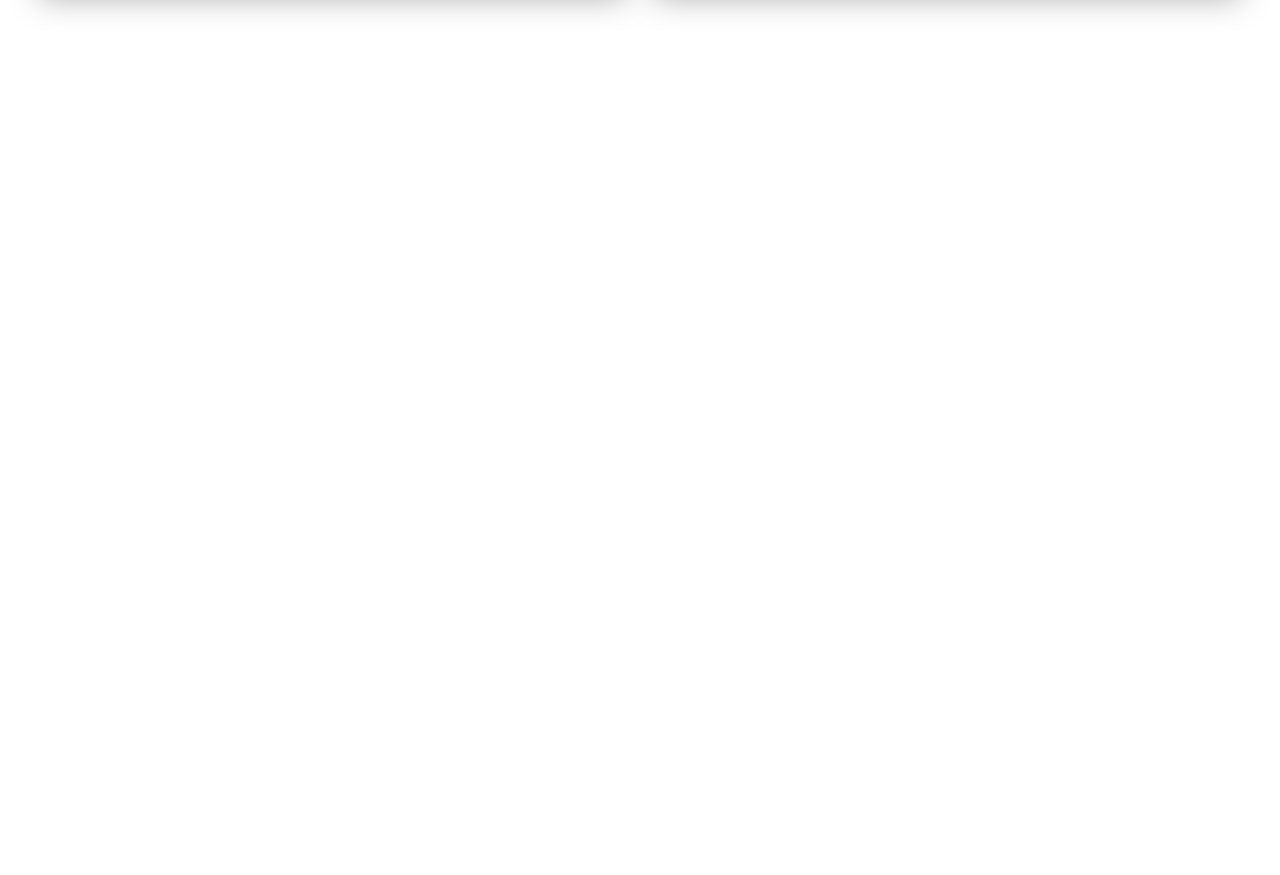
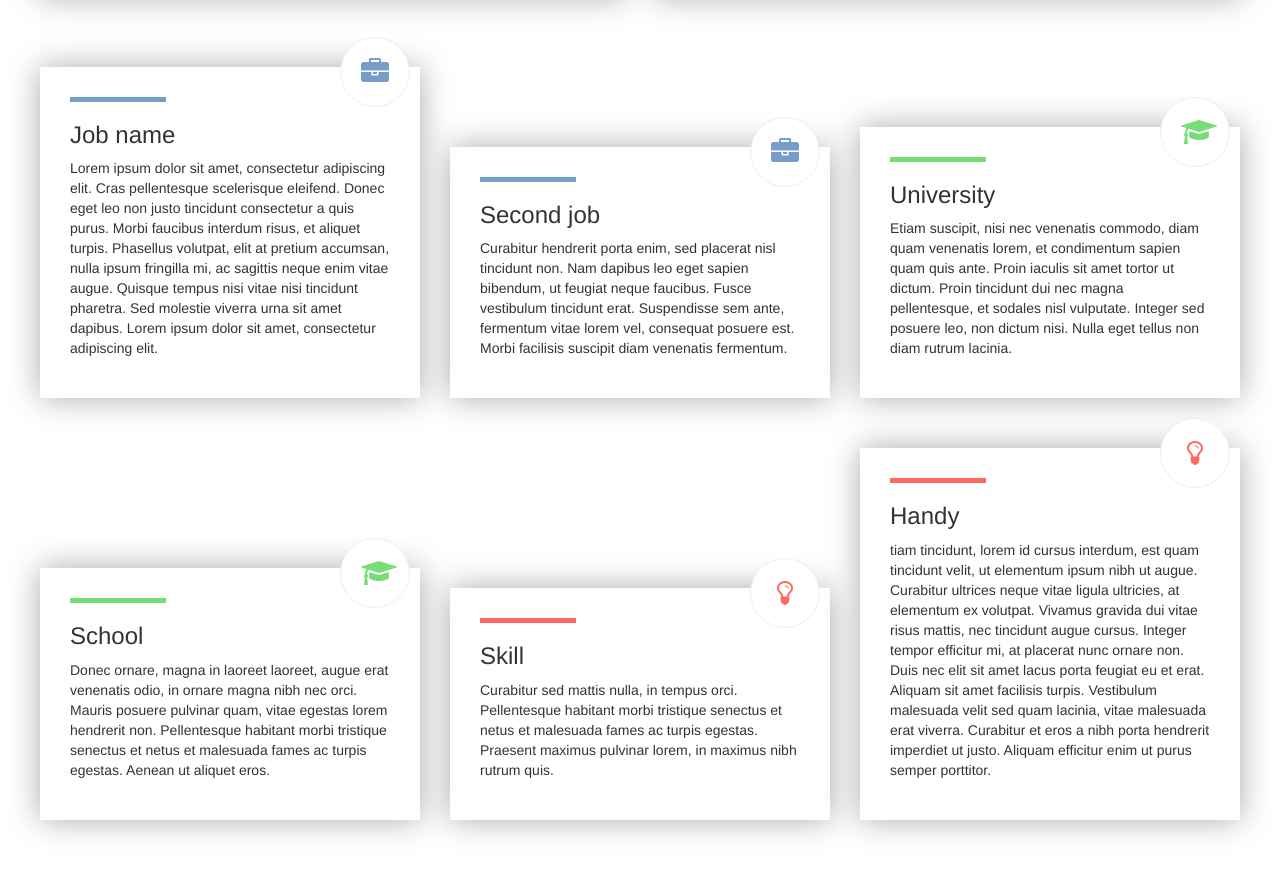
Before and after one commit to jcassem/MySite, a plain HTML site: page index.html in a window 1280 px wide. Shown: the part 373-1248 px from the top of the page. Before the commit the page ends 800 px from the top, so only its background shows below. Drawn offline with Linux system fonts and the light colour scheme.

Commit message:
Create dynamic cards from JSON file

```diff
--- /dev/null
+++ b/cards.json
@@ -0,0 +1,44 @@
+[{
+    "ID": 1,
+    "Title": "Job name",
+    "Type": "Employment",
+    "Colour": "#779ECB",
+    "Icon": "briefcase",
+    "Content": "Lorem ipsum dolor sit amet, consectetur adipiscing elit. Cras pellentesque scelerisque eleifend. Donec eget leo non justo tincidunt consectetur a quis purus. Morbi faucibus interdum risus, et aliquet turpis. Phasellus volutpat, elit at pretium accumsan, nulla ipsum fringilla mi, ac sagittis neque enim vitae augue. Quisque tempus nisi vitae nisi tincidunt pharetra. Sed molestie viverra urna sit amet dapibus. Lorem ipsum dolor sit amet, consectetur adipiscing elit."
+  }, {
+    "ID": 2,
+    "Title": "Second job",
+    "Type": "Employment",
+    "Colour": "#779ECB",
+    "Icon": "briefcase",
+    "Content": "Curabitur hendrerit porta enim, sed placerat nisl tincidunt non. Nam dapibus leo eget sapien bibendum, ut feugiat neque faucibus. Fusce vestibulum tincidunt erat. Suspendisse sem ante, fermentum vitae lorem vel, consequat posuere est. Morbi facilisis suscipit diam venenatis fermentum."
+  }, {
+    "ID": 3,
+    "Title": "University",
+    "Type": "Education",
+    "Colour": "#77DD77",
+    "Icon": "graduation-cap",
+    "Content": "Etiam suscipit, nisi nec venenatis commodo, diam quam venenatis lorem, et condimentum sapien quam quis ante. Proin iaculis sit amet tortor ut dictum. Proin tincidunt dui nec magna pellentesque, et sodales nisl vulputate. Integer sed posuere leo, non dictum nisi. Nulla eget tellus non diam rutrum lacinia."
+  }, {
+    "ID": 4,
+    "Title": "School",
+    "Type": "Education",
+    "Colour": "#77DD77",
+    "Icon": "graduation-cap",
+    "Content": "Donec ornare, magna in laoreet laoreet, augue erat venenatis odio, in ornare magna nibh nec orci. Mauris posuere pulvinar quam, vitae egestas lorem hendrerit non. Pellentesque habitant morbi tristique senectus et netus et malesuada fames ac turpis egestas. Aenean ut aliquet eros."
+  }, {
+    "ID": 5,
+    "Title": "Skill",
+    "Type": "Skill",
+    "Colour": "#FF6961",
+    "Icon": "lightbulb-o",
+    "Content": "Curabitur sed mattis nulla, in tempus orci. Pellentesque habitant morbi tristique senectus et netus et malesuada fames ac turpis egestas. Praesent maximus pulvinar lorem, in maximus nibh rutrum quis."
+  }, {
+    "ID": 6,
+    "Title": "Handy",
+    "Type": "Skill",
+    "Colour": "#FF6961",
+    "Icon": "lightbulb-o",
+    "Content": "tiam tincidunt, lorem id cursus interdum, est quam tincidunt velit, ut elementum ipsum nibh ut augue. Curabitur ultrices neque vitae ligula ultricies, at elementum ex volutpat. Vivamus gravida dui vitae risus mattis, nec tincidunt augue cursus. Integer tempor efficitur mi, at placerat nunc ornare non. Duis nec elit sit amet lacus porta feugiat eu et erat. Aliquam sit amet facilisis turpis. Vestibulum malesuada velit sed quam lacinia, vitae malesuada erat viverra. Curabitur et eros a nibh porta hendrerit imperdiet ut justo. Aliquam efficitur enim ut purus semper porttitor."
+  }
+]
--- a/css/stylesheet.css
+++ b/css/stylesheet.css
@@ -1,3 +1,7 @@
+/*-------------
+-- Body
+-------------*/
+
 .main-body {
   margin: 40px;
 }
@@ -7,6 +11,11 @@
   box-shadow: #aaa 0px 0px 30px;
   margin-bottom: 20px;
 }
+
+
+/*-------------
+-- Profile Card
+-------------*/
 
 .profile-header-container {
   text-align: center;
@@ -20,6 +29,11 @@
 .profile-social-container .fa {
   margin: 0px 5px;
 }
+
+
+/*-------------
+-- Summary Card
+-------------*/
 
 #profile-card,
 #summary-card {
@@ -58,7 +72,46 @@
   -webkit-columns: 2;
   -moz-columns: 2;
 }
+
 .summary-container li {
   list-style-type: none;
   margin-bottom: 2px;
 }
+
+
+/*-------------
+-- Main Cards
+-------------*/
+
+#main-card-container {
+  margin-top: 50px;
+}
+
+.card-container {
+  display: inline-block;
+  float: none;
+}
+
+.main-card {
+  position: relative;
+  display: block;
+  margin-bottom: 50px;
+}
+
+.coloured-box {
+  height: 5px;
+  width: 30%;
+}
+
+.icon-container {
+  position: absolute;
+  top: -30px;
+  right: 10px;
+  border: solid 1px #eee;
+  border-radius: 70px;
+  background-color: white;
+  height: 70px;
+  width: 70px;
+  padding: 20px;
+  text-align: center;
+}
--- a/index.html
+++ b/index.html
@@ -29,9 +29,9 @@
             </div>
           </div>
           <div class="col-md-8 profile-body-container">
-            <p>Lorem ipsum dolor sit amet, consectetur adipiscing elit. Nullam aliquet consequat facilisis. Vivamus eu elementum justo. Quisque dictum magna orci, quis tempor ipsum auctor in. Aliquam mi nibh, dictum at ligula ac, egestas varius velit. Cras
+            <span><p>Lorem ipsum dolor sit amet, consectetur adipiscing elit. Nullam aliquet consequat facilisis. Vivamus eu elementum justo. Quisque dictum magna orci, quis tempor ipsum auctor in. Aliquam mi nibh, dictum at ligula ac, egestas varius velit. Cras
               lacinia eget ipsum id consequat. Mauris et mollis lectus. Maecenas mattis arcu ut nunc consequat, id aliquet nulla aliquet. Nullam egestas quis arcu vel convallis. Proin vehicula mollis viverra. Quisque pulvinar est rutrum dictum viverra.
-              In eget hendrerit neque. Pellentesque ac congue felis. Vestibulum aliquam porta orci aliquet luctus.</p>
+              In eget hendrerit neque. Pellentesque ac congue felis. Vestibulum aliquam porta orci aliquet luctus.</p></span>
           </div>
         </div>
       </div>
@@ -120,12 +120,23 @@
         </div>
       </div>
     </div>
+    <!-- /Profile/Summary card row-->
+
+
+    <!-- MAIN CARD SECTION -->
+    <div class="row" id="main-card-container">
+
+    </div>
+    <!-- /MAIN CARD SECTION -->
+
   </div>
+  <!-- /Main body -->
 
   <!-- JAVASCRIPT LIBRARIES -->
   <script src="js/jquery.min.js"></script>
   <script src="js/bootstrap.min.js"></script>
   <script src="js/style.js"></script>
+  <script src="js/cards.js"></script>
 </body>
 
 </html>
--- /dev/null
+++ b/js/cards.js
@@ -0,0 +1,15 @@
+var container = $("#main-card-container");
+
+var cards = jQuery.getJSON("cards.json", function(cards) {
+  $.each(cards, function(i, card) {
+    var cardHTML = '<div class="col-sm-12 col-md-6 col-lg-4 item card-container">';
+    cardHTML += '<div class="card main-card" id="card-' + card.ID + '">';
+    cardHTML += '<div class="coloured-box" style="background-color:' + card.Colour + '"></div>';
+    cardHTML += '<div class="icon-container"><i class="fa fa-' + card.Icon + ' fa-2x" style="color:' + card.Colour + '"></i></div>';
+    cardHTML += '<h3>' + card.Title + '</h3>';
+    cardHTML += '<p>' + card.Content + '<p>';
+    cardHTML += '</div></div>';
+
+    container.append(cardHTML);
+  })
+});
```
